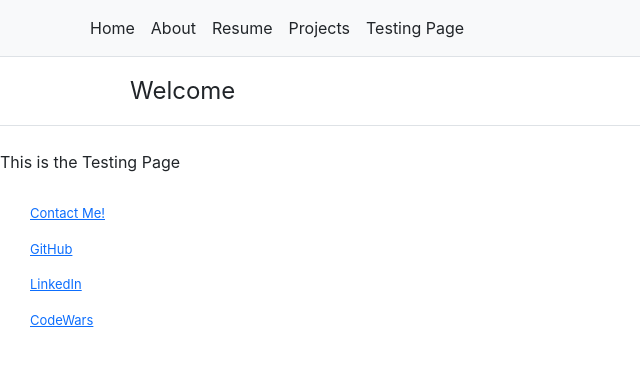
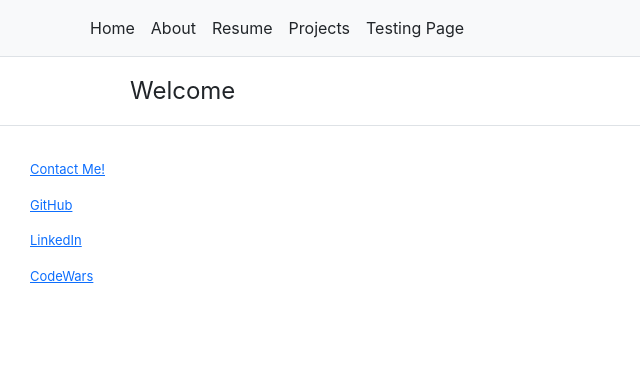
Before and after one commit to Lil-Chevy/react-web-page, a React (Create React App) app: page /TestingPage in a window 1280 px wide. Shown: the top 366 px of the page, without its empty margins (0-640 px from the left). Built offline with nearby package versions, Linux system fonts and the light colour scheme.

Commit message:
remove testing page and all links

```diff
--- a/src/App.js
+++ b/src/App.js
@@ -9,7 +9,6 @@ import Home from "./components/Home";
 import About from "./components/About";
 import Resume from "./components/Resume";
 import Projects from "./components/Projects";
-import TestingPage from "./components/TestingPage";
 import CustomFooter from "./components/Custom-Footer";
 
 function App() {
@@ -23,7 +22,6 @@ function App() {
         <Route path="/About" element={<About />} />
         <Route path="/Resume" element={<Resume />} />
         <Route path="/Projects" element={<Projects />} />
-        <Route path="/TestingPage" element={<TestingPage />} />
       </Routes>
       <CustomFooter />
     </BrowserRouter>
--- a/src/components/TestingPage/index.js
+++ /dev/null
@@ -1,14 +0,0 @@
-import React from "react";
-import "../../App.css";
-import "./testingpage.css";
-
-// page is used for testing new components to prevent constant importing and exporting of new links
-function TestingPage() {
-  return (
-    <section>
-      <div>This is the Testing Page</div>
-    </section>
-  );
-}
-
-export default TestingPage;
```
Also changed, not shown: src/components/TestingPage/testingpage.css (deleted).
